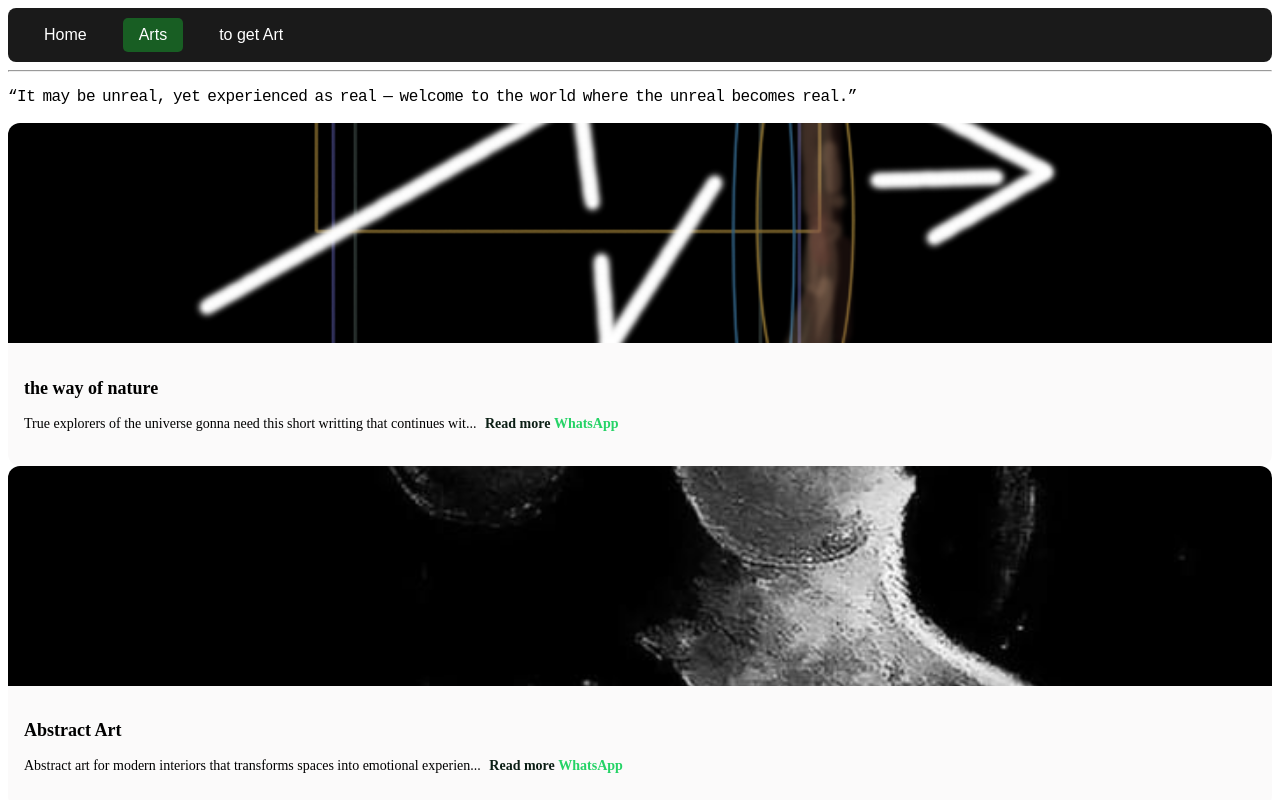
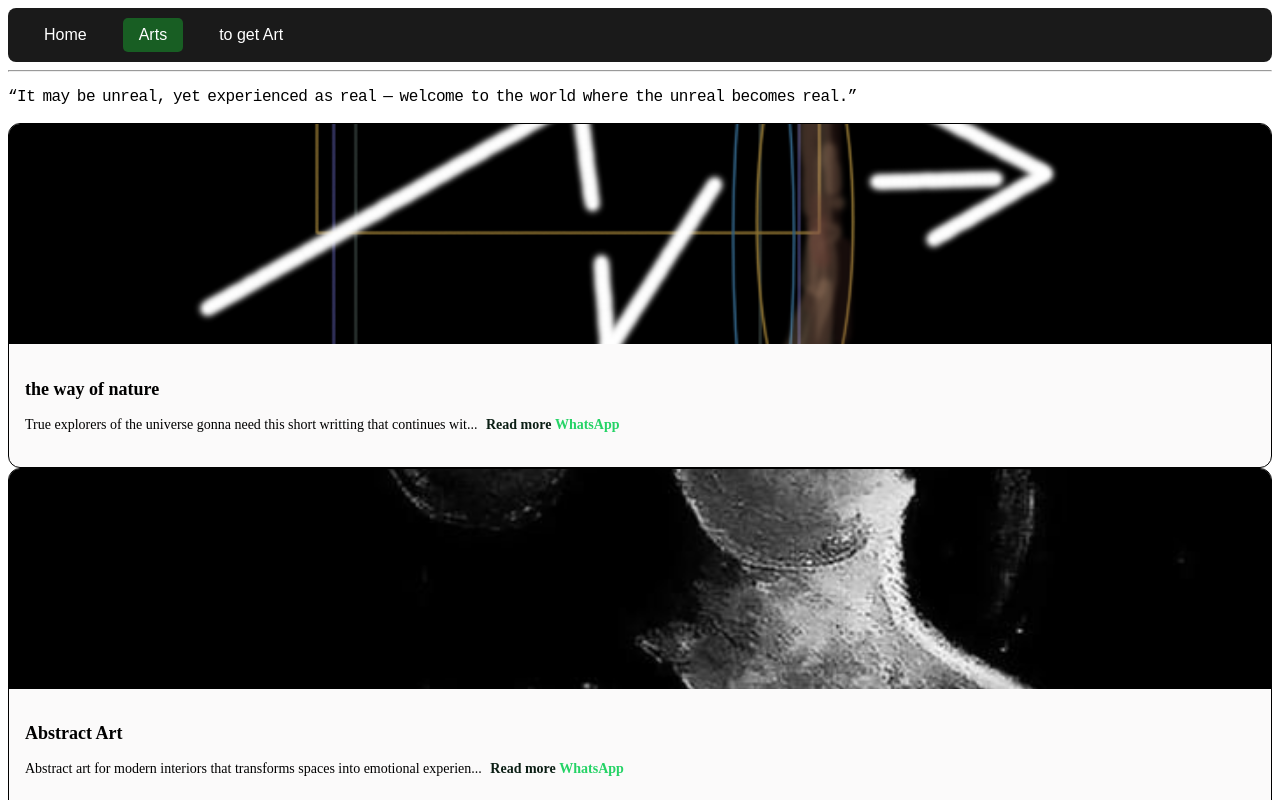
Before and after one commit to 1919-cell/ART, a React (Vite) app: page /#/arts in a window 1280 px wide. Shown: the top 800 px of the page. Built offline with nearby package versions, Linux system fonts and the light colour scheme.

Commit message:
added belonging (art)

```diff
--- a/src/routes/art.css
+++ b/src/routes/art.css
@@ -53,3 +53,7 @@
   color: #1ebe5d;        /* Slightly darker on hover */
   text-decoration: underline;
 }
+/* Thin black box belonging to each art */
+.art-card {
+  border: 1px solid #000;
+}
```
